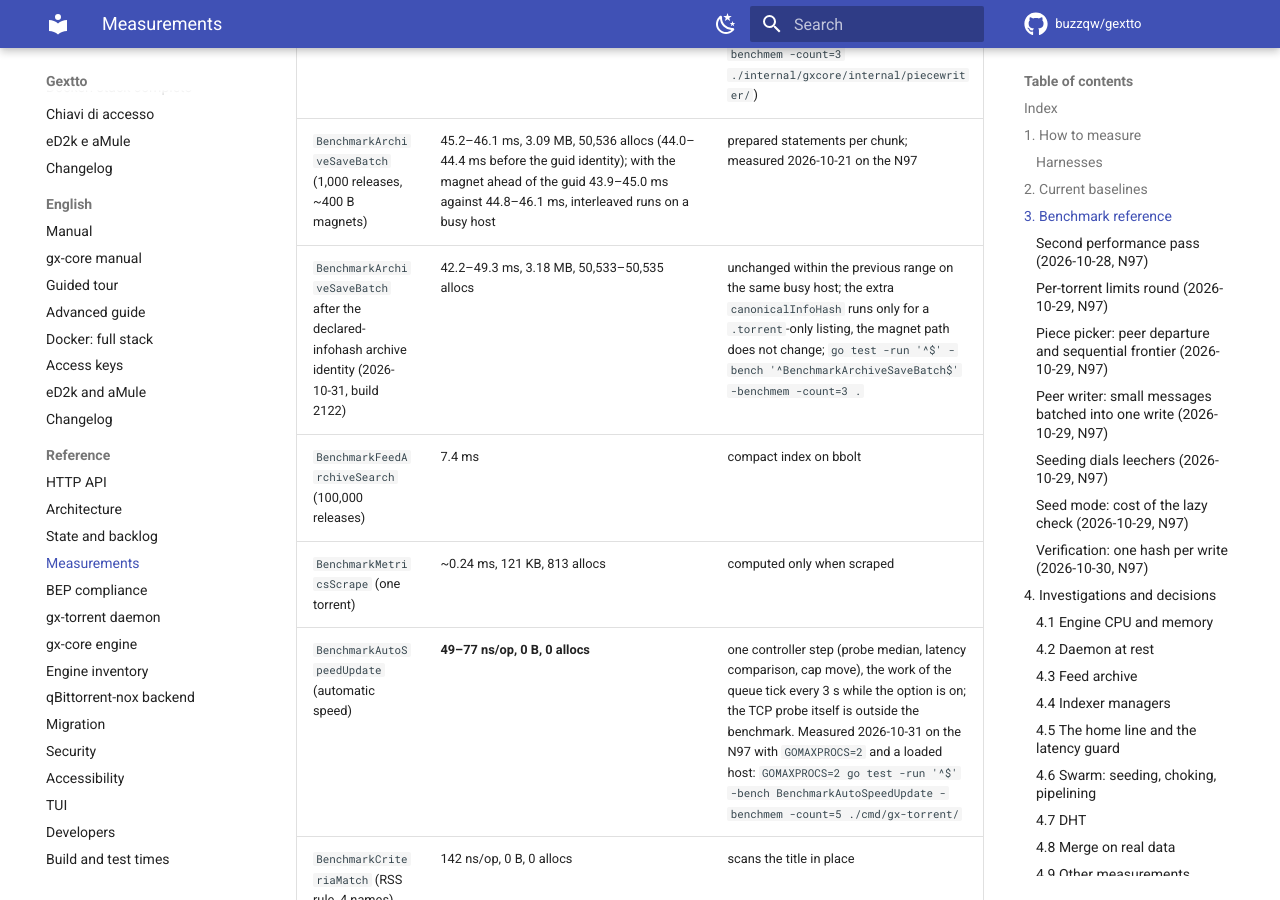
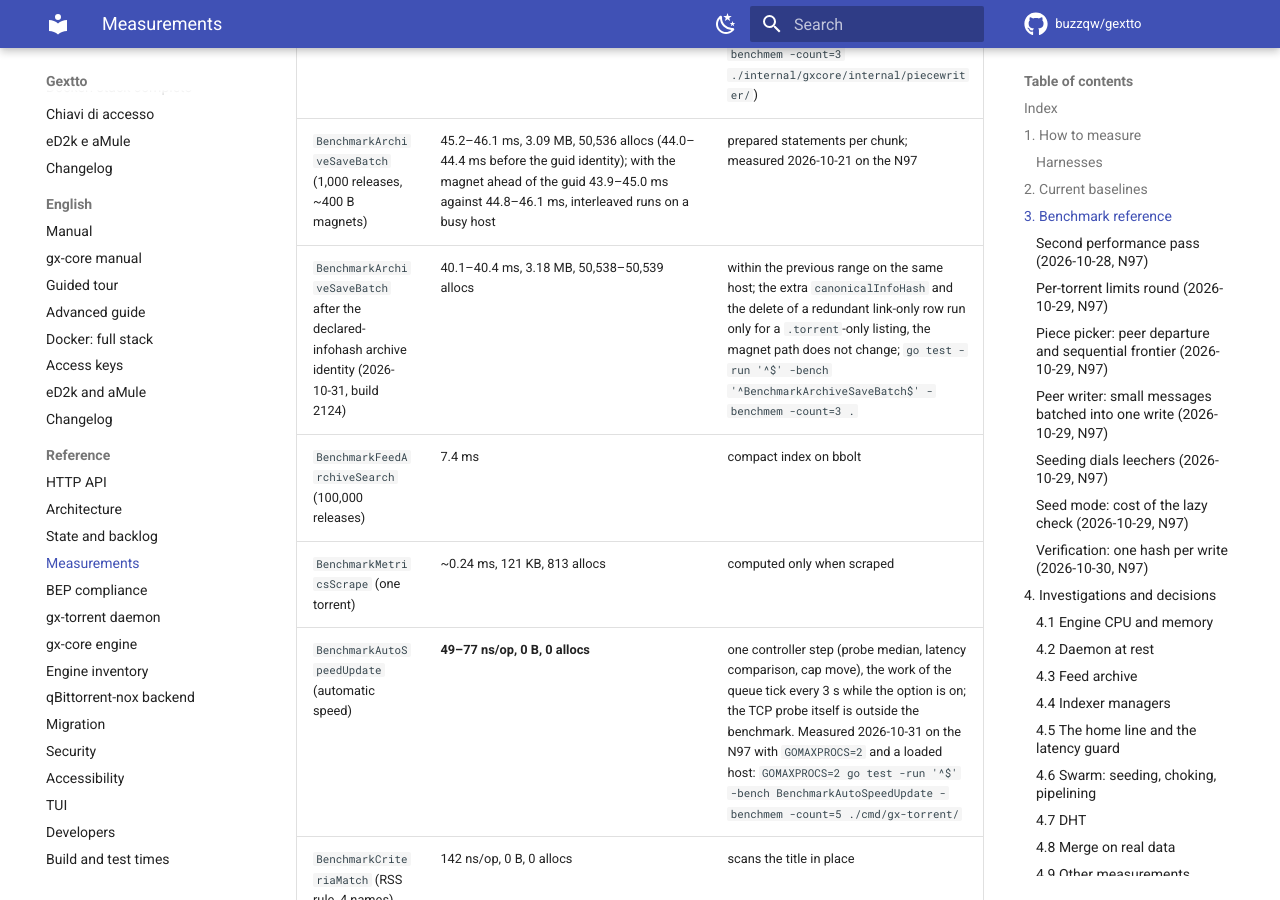
Before and after one commit to buzzqw/gextto, an MkDocs documentation site: the page built from docs/measurements.md, in a window 1280 px wide and 900 px high, scrolled down 8414 px. Built offline with MkDocs 1.6.1 and Material for MkDocs 9.7.7, drawn with Linux system fonts in a browser that asks for light colours; comment, search, counter and statistics services are not loaded.

Commit message:
docs: archive insert benchmark after the infohash identity

```diff
--- a/docs/measurements.md
+++ b/docs/measurements.md
@@ -128,7 +128,7 @@ when a change is meant to be an optimisation. A single pass is noise.
 | `BenchmarkStorageWrite` / `StorageWriteMmap` | ~5.8 / ~7.4 GB/s | the disk is far above any network speed: `O_DIRECT` and io_uring are not justified |
 | `BenchmarkPieceWriterRunV2` (4 MiB piece) | **1.93–1.95 ms, 2151–2177 MB/s, 32,832 B, 12 allocs** (3.47–3.55 ms, 1181–1207 MB/s, 14 allocs before) | one hash per piece: verification dispatches on the layout (`Piece.Verify`) instead of running SHA-1 and then the v2 merkle tree; v1 unchanged; measured 2026-10-30 on the N97 (`go test -run XXX -bench BenchmarkPieceWriterRun -benchmem -count=3 ./internal/gxcore/internal/piecewriter/`) |
 | `BenchmarkArchiveSaveBatch` (1,000 releases, ~400 B magnets) | 45.2–46.1 ms, 3.09 MB, 50,536 allocs (44.0–44.4 ms before the guid identity); with the magnet ahead of the guid 43.9–45.0 ms against 44.8–46.1 ms, interleaved runs on a busy host | prepared statements per chunk; measured 2026-10-21 on the N97 |
-| `BenchmarkArchiveSaveBatch` after the declared-infohash archive identity (2026-10-31, build 2122) | 42.2–49.3 ms, 3.18 MB, 50,533–50,535 allocs | unchanged within the previous range on the same busy host; the extra `canonicalInfoHash` runs only for a `.torrent`-only listing, the magnet path does not change; `go test -run '^$' -bench '^BenchmarkArchiveSaveBatch$' -benchmem -count=3 .` |
+| `BenchmarkArchiveSaveBatch` after the declared-infohash archive identity (2026-10-31, build 2124) | 40.1–40.4 ms, 3.18 MB, 50,538–50,539 allocs | within the previous range on the same host; the extra `canonicalInfoHash` and the delete of a redundant link-only row run only for a `.torrent`-only listing, the magnet path does not change; `go test -run '^$' -bench '^BenchmarkArchiveSaveBatch$' -benchmem -count=3 .` |
 | `BenchmarkFeedArchiveSearch` (100,000 releases) | 7.4 ms | compact index on bbolt |
 | `BenchmarkMetricsScrape` (one torrent) | ~0.24 ms, 121 KB, 813 allocs | computed only when scraped |
 | `BenchmarkAutoSpeedUpdate` (automatic speed) | **49–77 ns/op, 0 B, 0 allocs** | one controller step (probe median, latency comparison, cap move), the work of the queue tick every 3 s while the option is on; the TCP probe itself is outside the benchmark. Measured 2026-10-31 on the N97 with `GOMAXPROCS=2` and a loaded host: `GOMAXPROCS=2 go test -run '^$' -bench BenchmarkAutoSpeedUpdate -benchmem -count=5 ./cmd/gx-torrent/` |
```
